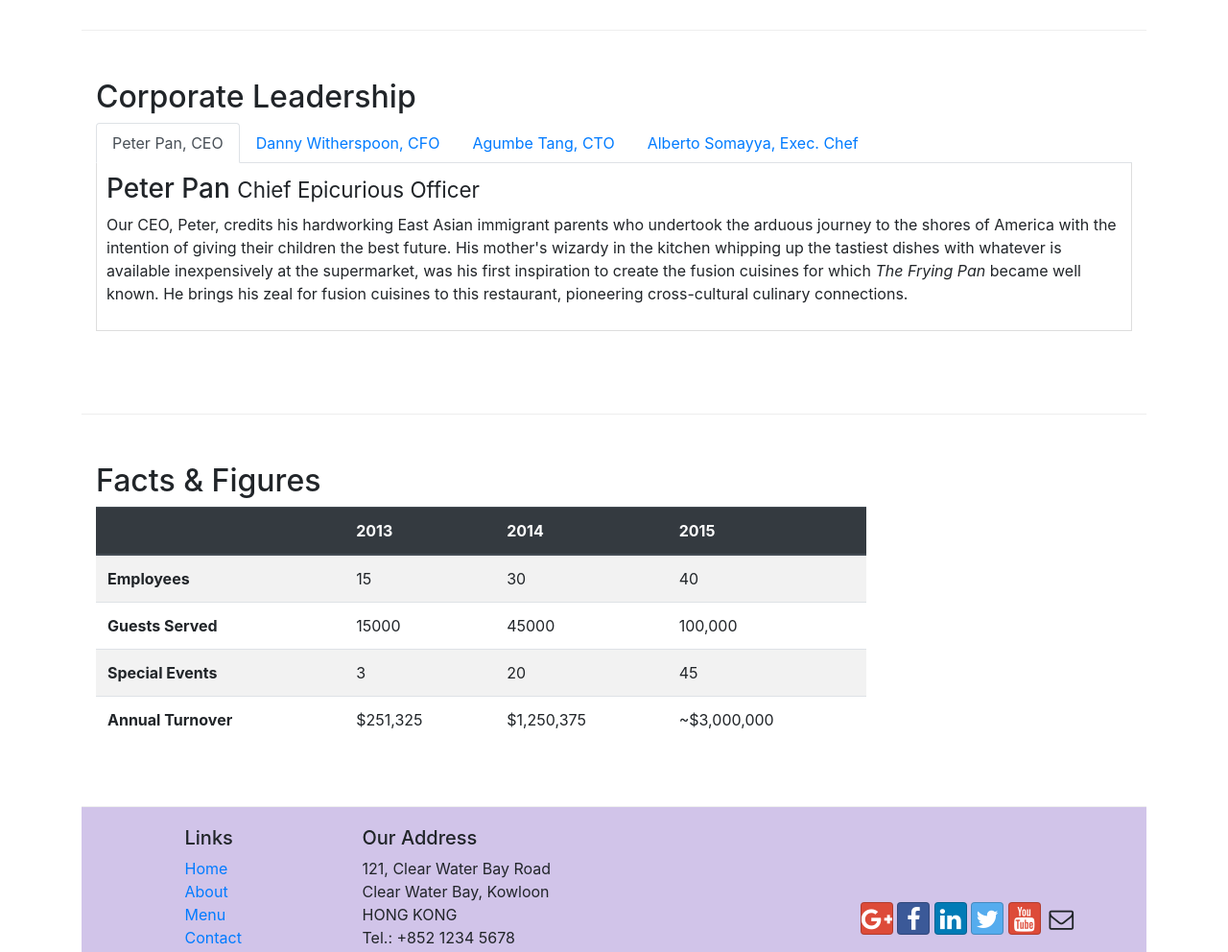
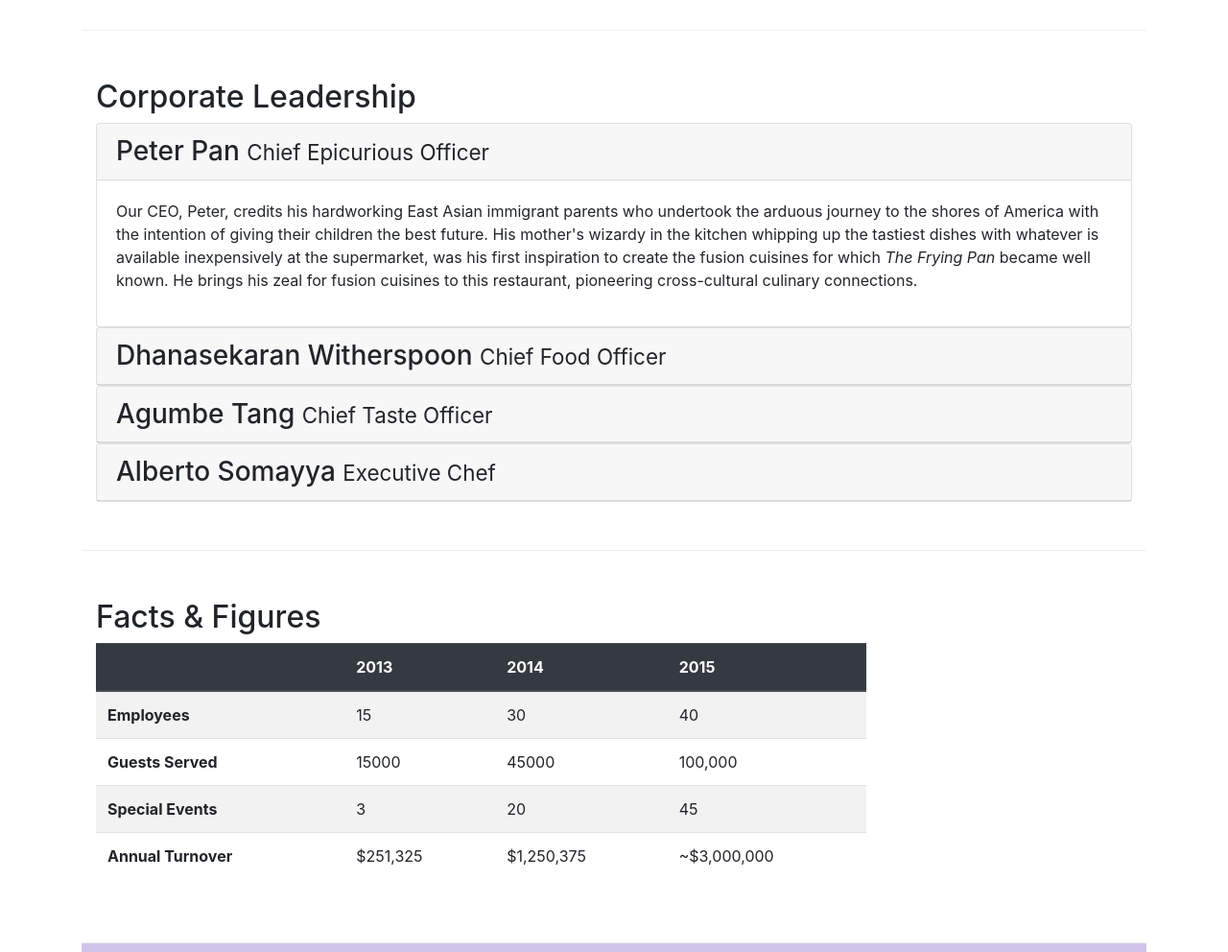
Before and after one commit to baluevD/Coursera-Bootstrap-4, a website: page aboutus.html in a window 1280 px wide. Shown: the part 940-1932 px from the top of the page at 96% size. Drawn offline with nearby package versions, Linux system fonts and the light colour scheme.

Commit message:
Accordion

```diff
--- a/aboutus.html
+++ b/aboutus.html
@@ -21,10 +21,13 @@
             <a href="#" class="navbar-brand mr-auto"><img src="./img/logo.png" height="30" width="41"></a>
             <div id="Navbar" class="collapse navbar-collapse">
                 <ul class="navbar-nav mr-auto">
-                    <li class="nav-item"><a href="./index.html" class="nav-link"><span class="fa fa-home fa-lg"></span>Home</a>
+                    <li class="nav-item"><a href="./index.html" class="nav-link"><span
+                                class="fa fa-home fa-lg"></span>Home</a>
                     </li>
-                    <li class="nav-item  active"><a href="#" class="nav-link"><span class="fa fa-info fa-lg"></span>About</a></li>
-                    <li class="nav-item"><a href="#" class="nav-link"><span class="fa fa-list fa-lg"></span>Menu</a></li>
+                    <li class="nav-item  active"><a href="#" class="nav-link"><span
+                                class="fa fa-info fa-lg"></span>About</a></li>
+                    <li class="nav-item"><a href="#" class="nav-link"><span class="fa fa-list fa-lg"></span>Menu</a>
+                    </li>
                     <li class="nav-item"><a href="./contactus.html" class="nav-link"><span
                                 class="fa fa-address-card fa-lg"></span>Contact</a></li>
                 </ul>
@@ -86,7 +89,8 @@
             <div class="col-12">
                 <div class="card card-body bg-light">
                     <blockquote class="blockquote">
-                        <p class="mb-0">You better cut the pizza in four pieces because I'm not hungry enough to eat six.</p>
+                        <p class="mb-0">You better cut the pizza in four pieces because I'm not hungry enough to eat six.
+                        </p>
                         <footer class="blockquote-footer">Yogi Berra,
                             <cite title="Source Title">The Wit and Wisdom of Yogi Berra,
                                 P. Pepe, Diversion Books, 2014</cite>
@@ -100,38 +104,72 @@
         <div class="row row-content">
             <div class="col">
                 <h2>Corporate Leadership</h2>
-                <ul class="nav nav-tabs">
-                    <li class="nav-item"><a href="#peter" class="nav-link active" role="tab" data-toggle="tab">Peter Pan, CEO</a>
-                    </li>
-                    <li class="nav-item"><a href="#danny" class="nav-link" role="tab" data-toggle="tab">Danny Witherspoon, CFO</a>
-                    </li>
-                    <li class="nav-item"><a href="#agumbe" class="nav-link" role="tab" data-toggle="tab">Agumbe Tang, CTO</a></li>
-                    <li class="nav-item"><a href="#alberto" class="nav-link" role="tab" data-toggle="tab">Alberto Somayya, Exec.
-              Chef</a></li>
-                </ul>
-                <div class="tab-content">
-                    <div id="peter" class="tab-pane fade show active" role="tabpanel">
-                        <h3>Peter Pan <small>Chief Epicurious Officer</small></h3>
-                        <p class="d-none d-sm-block">Our CEO, Peter, credits his hardworking East Asian immigrant parents who undertook the arduous journey to the shores of America with the intention of giving their children the best future. His mother's wizardy in the kitchen whipping
-                            up the tastiest dishes with whatever is available inexpensively at the supermarket, was his first inspiration to create the fusion cuisines for which <em>The Frying Pan</em> became well known. He brings his zeal for fusion
-                            cuisines to this restaurant, pioneering cross-cultural culinary connections.</p>
+                <div id="accordion">
+                    <div class="card">
+                        <div class="card-header" role="tab" id="peterhead">
+                            <h3 class="mb-0">
+                                <a data-toggle="collapse" data-target="#peter">
+                                    Peter Pan <small>Chief Epicurious Officer</small>
+                                </a>
+                            </h3>
                         </div>
-                    <div id="danny" class="tab-pane fade show" role="tabpanel">
-                        <h3>Dhanasekaran Witherspoon <small>Chief Food Officer</small></h3>
-                        <p class="d-none d-sm-block">Our CFO, Danny, as he is affectionately referred to by his colleagues, comes from a long established family tradition in farming and produce. His experiences growing up on a farm in the Australian outback gave him great appreciation
-                            for varieties of food sources. As he puts it in his own words, <em>Everything that runs, wins, and everything
-                that stays, pays!</em></p>
+                        <div class="collapse show" id="peter" data-parent="#accordion">
+                            <div class="card-body">
+                                <p class="d-none d-sm-block">Our CEO, Peter, credits his hardworking East Asian immigrant parents who undertook the arduous journey to the shores of America with the intention of giving their children the best future. His mother's wizardy in the kitchen
+                                    whipping up the tastiest dishes with whatever is available inexpensively at the supermarket, was his first inspiration to create the fusion cuisines for which
+                                    <em>The Frying Pan</em> became well known. He brings his zeal for fusion cuisines to this restaurant, pioneering cross-cultural culinary connections.
+                                </p>
                             </div>
-                    <div id="agumbe" class="tab-pane fade show" role="tabpanel">
-                        <h3>Agumbe Tang <small>Chief Taste Officer</small></h3>
-                        <p class="d-none d-sm-block">Blessed with the most discerning gustatory sense, Agumbe, our CTO, personally ensures that every dish that we serve meets his exacting tastes. Our chefs dread the tongue lashing that ensues if their dish does not meet his exacting
-                            standards. He lives by his motto, <em>You click only if you survive my lick.</em></p>
                         </div>
-                    <div id="alberto" class="tab-pane fade show" role="tabpanel">
-
-                        <h3>Alberto Somayya <small>Executive Chef</small></h3>
-                        <p class="d-none d-sm-block">Award winning three-star Michelin chef with wide International experience having worked closely with whos-who in the culinary world, he specializes in creating mouthwatering Indo-Italian fusion experiences. He says, <em>Put together the cuisines from the two craziest cultures,
-                and you get a winning hit! Amma Mia!</em></p>
+                    </div>
+                    <div class="card">
+                        <div class="card-header" role="tab" id="dannyhead">
+                            <h3 class="mb-0">
+                                <a class="collapsed" data-toggle="collapse" data-target="#danny">
+                                    Dhanasekaran Witherspoon <small>Chief Food Officer</small>
+                                </a>
+                            </h3>
+                        </div>
+                        <div class="collapse" id="danny" data-parent="#accordion">
+                            <div class="card-body">
+                                <p class="d-none d-sm-block">Our CFO, Danny, as he is affectionately referred to by his colleagues, comes from a long established family tradition in farming and produce. His experiences growing up on a farm in the Australian outback gave him great
+                                    appreciation for varieties of food sources. As he puts it in his own words,
+                                    <em>Everything that runs, wins, and
+                                        everything that stays, pays!</em></p>
+                            </div>
+                        </div>
+                    </div>
+                    <div class="card">
+                        <div class="card-header" role="tab" id="agumbehead">
+                            <h3 class="mb-0">
+                                <a class="collapsed" data-toggle="collapse" data-target="#agumbe">
+                                    Agumbe Tang <small>Chief Taste Officer</small>
+                                </a>
+                            </h3>
+                        </div>
+                        <div class="collapse" id="agumbe" data-parent="#accordion">
+                            <div class="card-body">
+                                <p class="d-none d-sm-block">Blessed with the most discerning gustatory sense, Agumbe, our CTO, personally ensures that every dish that we serve meets his exacting tastes. Our chefs dread the tongue lashing that ensues if their dish does not meet his
+                                    exacting standards. He lives by his motto, <em>You click only if you survive my
+                                        lick.</em></p>
+                            </div>
+                        </div>
+                    </div>
+                    <div class="card">
+                        <div class="card-header" role="tab" id="albertohead">
+                            <h3 class="mb-0">
+                                <a class="collapsed" data-toggle="collapse" data-target="#alberto">
+                                    Alberto Somayya <small>Executive Chef</small>
+                                </a>
+                            </h3>
+                        </div>
+                        <div class="collapse" id="alberto" data-parent="#accordion">
+                            <div class="card-body">
+                                <p class="d-none d-sm-block">Award winning three-star Michelin chef with wide International experience having worked closely with whos-who in the culinary world, he specializes in creating mouthwatering Indo-Italian fusion experiences. He says,
+                                    <em>Put together the cuisines from the two craziest
+                                        cultures, and you get a winning hit! Amma Mia!</em></p>
+                            </div>
+                        </div>
                     </div>
                 </div>
 
@@ -211,13 +249,15 @@
                     </div>
                     <div class="col-12 col-sm-4 align-self-center">
                         <div class="text-center">
-                            <a class="btn btn-social-icon btn-google" href="http://google.com/+"><i class="fa fa-google-plus"></i></a>
-                            <a class="btn btn-social-icon btn-facebook" href="http://www.facebook.com/profile.php?id="><i
-                  class="fa fa-facebook"></i></a>
+                            <a class="btn btn-social-icon btn-google" href="http://google.com/+"><i
+                                    class="fa fa-google-plus"></i></a>
+                            <a class="btn btn-social-icon btn-facebook" href="http://www.facebook.com/profile.php?id="><i class="fa fa-facebook"></i></a>
                             <a class="btn btn-social-icon btn-linkedin" href="http://www.linkedin.com/in/"><i
                                     class="fa fa-linkedin"></i></a>
-                            <a class="btn btn-social-icon btn-twitter" href="http://twitter.com/"><i class="fa fa-twitter"></i></a>
-                            <a class="btn btn-social-icon btn-google" href="http://youtube.com/"><i class="fa fa-youtube"></i></a>
+                            <a class="btn btn-social-icon btn-twitter" href="http://twitter.com/"><i
+                                    class="fa fa-twitter"></i></a>
+                            <a class="btn btn-social-icon btn-google" href="http://youtube.com/"><i
+                                    class="fa fa-youtube"></i></a>
                             <a class="btn btn-social-icon" href="mailto:"><i class="fa fa-envelope-o"></i></a>
                         </div>
                     </div>
```
Lines whose indentation alone changed are shown as unchanged.
